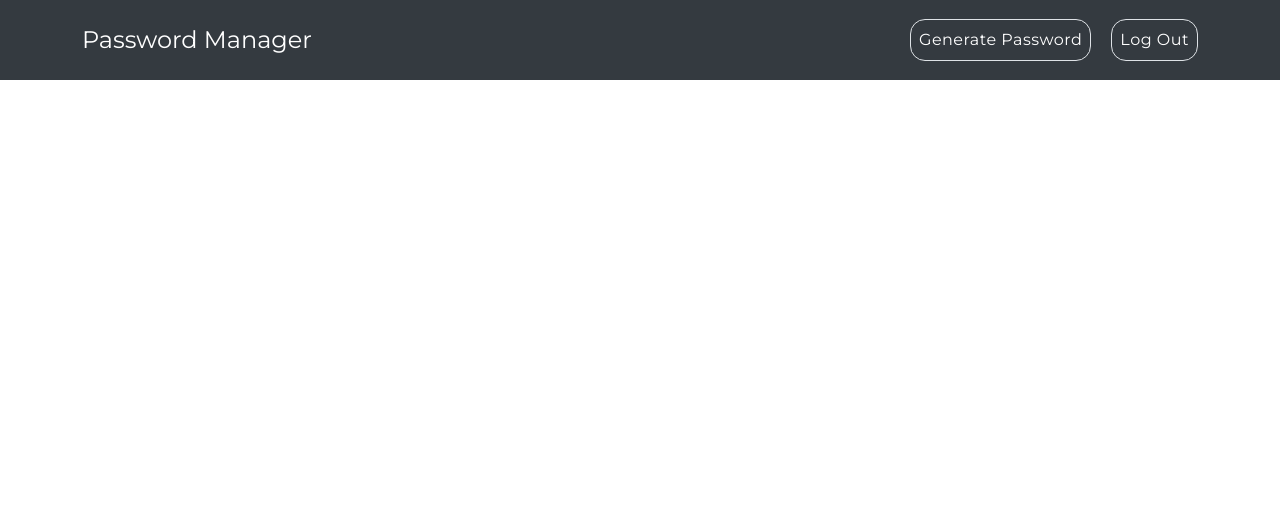
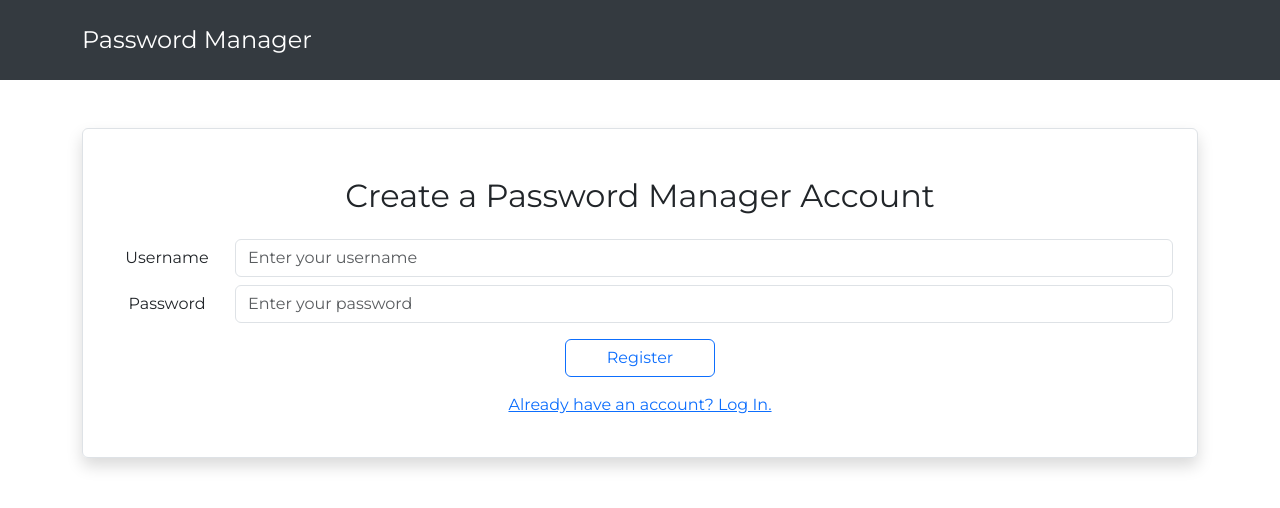
Before and after one commit to EzeSosa/pass-manager-front, a React (Create React App) app: page /signup in a window 1280 px wide. Shown: the top 508 px of the page. Built offline with nearby package versions, Linux system fonts and the light colour scheme.

Commit message:
ref: signup endpoint name

```diff
--- a/src/App.js
+++ b/src/App.js
@@ -7,12 +7,12 @@ import { BrowserRouter as Router, Routes, Route, Navigate, useLocation } from 'r
 import AddPassword from './passwords/AddPassword'
 import UpdatePassword from './passwords/UpdatePassword'
 import LoginPage from './auth/LoginPage'
-import SigninPage from './auth/SigninPage'
+import SignupPage from './auth/SignupPage'
 import ProtectedRoute from './components/ProtectedRoute'
 
 function MainLayout() {
   const location = useLocation()
-  const showNavbar = location.pathname !== "/login" && location.pathname !== "/signin"
+  const showNavbar = location.pathname !== "/login" && location.pathname !== "/signup"
 
   return (
     <>
@@ -20,7 +20,7 @@ function MainLayout() {
       <div className="container">
         <Routes>
           <Route exact path="/login" element={<LoginPage />} />
-          <Route exact path="/signin" element={<SigninPage />} />
+          <Route exact path="/signup" element={<SignupPage />} />
           <Route exact path="/home" element={<ProtectedRoute element={<Home />} />} />
           <Route exact path="/addpassword" element={<ProtectedRoute element={<AddPassword />} />} />
           <Route exact path="/updatepassword/:id" element={<ProtectedRoute element={<UpdatePassword />} />} />
--- a/src/auth/LoginPage.js
+++ b/src/auth/LoginPage.js
@@ -65,7 +65,7 @@ export default function LoginPage() {
                         <button type='submit' className='btn btn-outline-primary mx-1' style={{ width: '150px' }}>Log In</button>
                     </form>
                     <div className='row p-3'>
-                        <Link to="/signin">Don't have an account? Sign Up.</Link>
+                        <Link to="/signup">Don't have an account? Sign Up.</Link>
                     </div>
                     {error && (
                         <div className="alert alert-danger mt-4">
--- a/src/auth/SigninPage.js
+++ b/src/auth/SignupPage.js
@@ -5,7 +5,7 @@ import '../styles/LoginPage.css'
 
 const DEFAULT_ERROR_MESSAGE = "There was a problem with the request. Contact an administrator."
 
-export default function SigninPage() {
+export default function SignupPage() {
     const [username, setUsername] = useState('')
     const [password, setPassword] = useState('')
     const [error, setError] = useState('')
@@ -41,7 +41,7 @@ export default function SigninPage() {
         <div className='container'>
             <div className='row'>
                 <div className='border rounded p-4 mt-2 shadow'>
-                    <h2 className='text-center m-4'>Create an Account</h2>
+                    <h2 className='text-center m-4'>Create a Password Manager Account</h2>
                     <form onSubmit={onSubmit}>
                         <div className='mb-3'>
                             <div className='d-flex align-items-center mb-2'>
```
